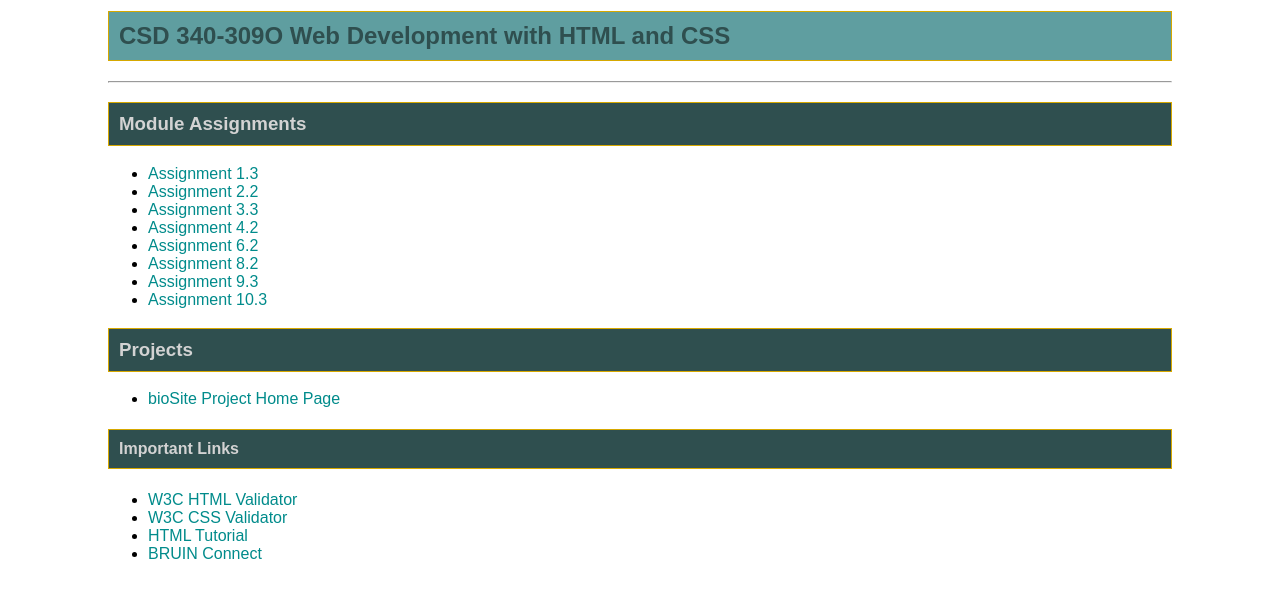
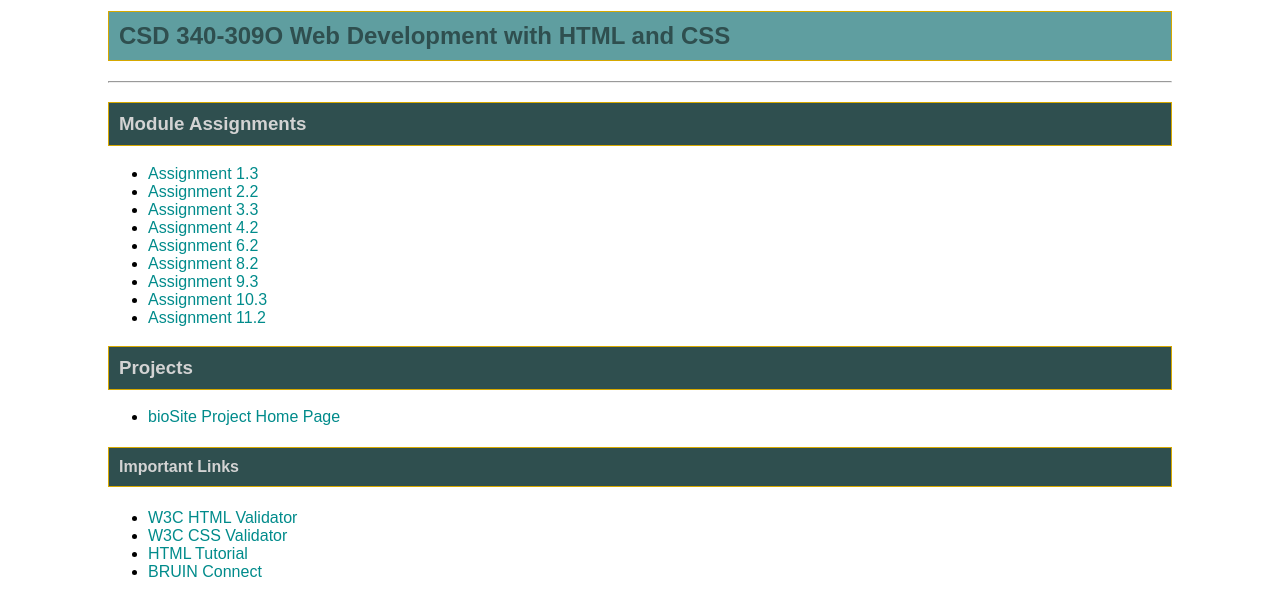
Before and after one commit to jamdmmsfreese/csd-340-309O, a plain HTML site: page index.html in a window 1280 px wide. Shown: the part 119-734 px from the top of the page. Drawn offline with Linux system fonts and the light colour scheme.

Commit message:
module-11_2_2

```diff
--- a/index.html
+++ b/index.html
@@ -38,6 +38,7 @@
             <li><a href="module-8/speidel_Mod8_2.html">Assignment 8.2</a></li>
             <li><a href="module-9/speidel_Mod9_3.html">Assignment 9.3</a></li>
             <li><a href="module-10/speidel_Mod10_3.html">Assignment 10.3</a></li>
+            <li><a href="module-11/speidel_Mod11_2.html">Assignment 11.2</a></li>
         </ul>
 
         <!-- unordered list of projects -->
```
